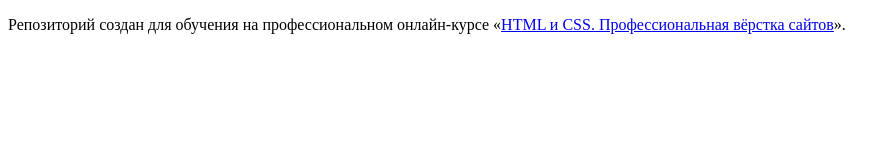
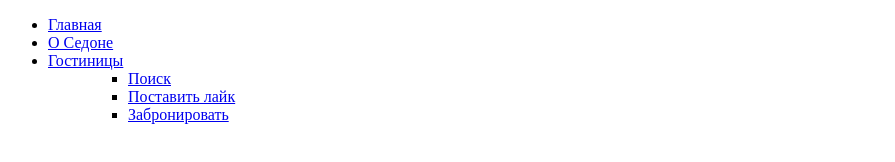
Before and after one commit to htmlacademy-htmlcss/2130199-sedona-34, a plain HTML site: page index.html in a window 1280 px wide. Shown: the whole page, without its empty margins (0-895 px from the left). Drawn offline with Linux system fonts and the light colour scheme.

Commit message:
Размечает header

```diff
--- a/index.html
+++ b/index.html
@@ -1,12 +1,48 @@
 <!DOCTYPE html>
 <html lang="ru">
-  <head>
-    <meta charset="utf-8">
-    <title>HTML Academy: Седона</title>
-  </head>
-  <body>
 
-    <p>Репозиторий создан для обучения на профессиональном онлайн‑курсе «<a href="https://htmlacademy.ru/intensive/htmlcss">HTML и CSS. Профессиональная вёрстка сайтов</a>».</p>
+<head>
+  <meta charset="utf-8">
+  <title>HTML Academy: Седона</title>
+</head>
 
-  </body>
+<body>
+  <header class="main-header">
+    <nav class="navigation">
+      <ul class="navigation-list">
+        <li class="navigation-item">
+          <a class="navigation-link" href="#">Главная</a>
+        </li>
+        <li class="navigation-item">
+          <a class="navigation-link" href="#">О Седоне</a>
+        </li>
+        <li class="navigation-item">
+          <a class="navigation-link" href="catalog.html">Гостиницы</a>
+        </li>
+        <ul>
+          <ul class="navigation-list navigation-user">
+            <li class="navigation-item">
+              <a class="navigation-link" href="#">
+                <span class="visually-hidden">
+                  Поиск
+                </span>
+              </a>
+            </li>
+            <li class="navigation-item">
+              <a class="navigation-link" href="#">
+                <span class="visually-hidden">
+                  Поставить лайк
+                </span>
+              </a>
+            </li>
+            <li class="navigation-item">
+              <a class="navigation-link" href="#">Забронировать</a>
+              <!--Не понятно куда эта ссылка должна нас привести? Я понял, что это дубляж ссылки "Поиск гостиницы в Седоне"-->
+            </li>
+            <ul>
+    </nav>
+  </header>
+
+</body>
+
 </html>
```
